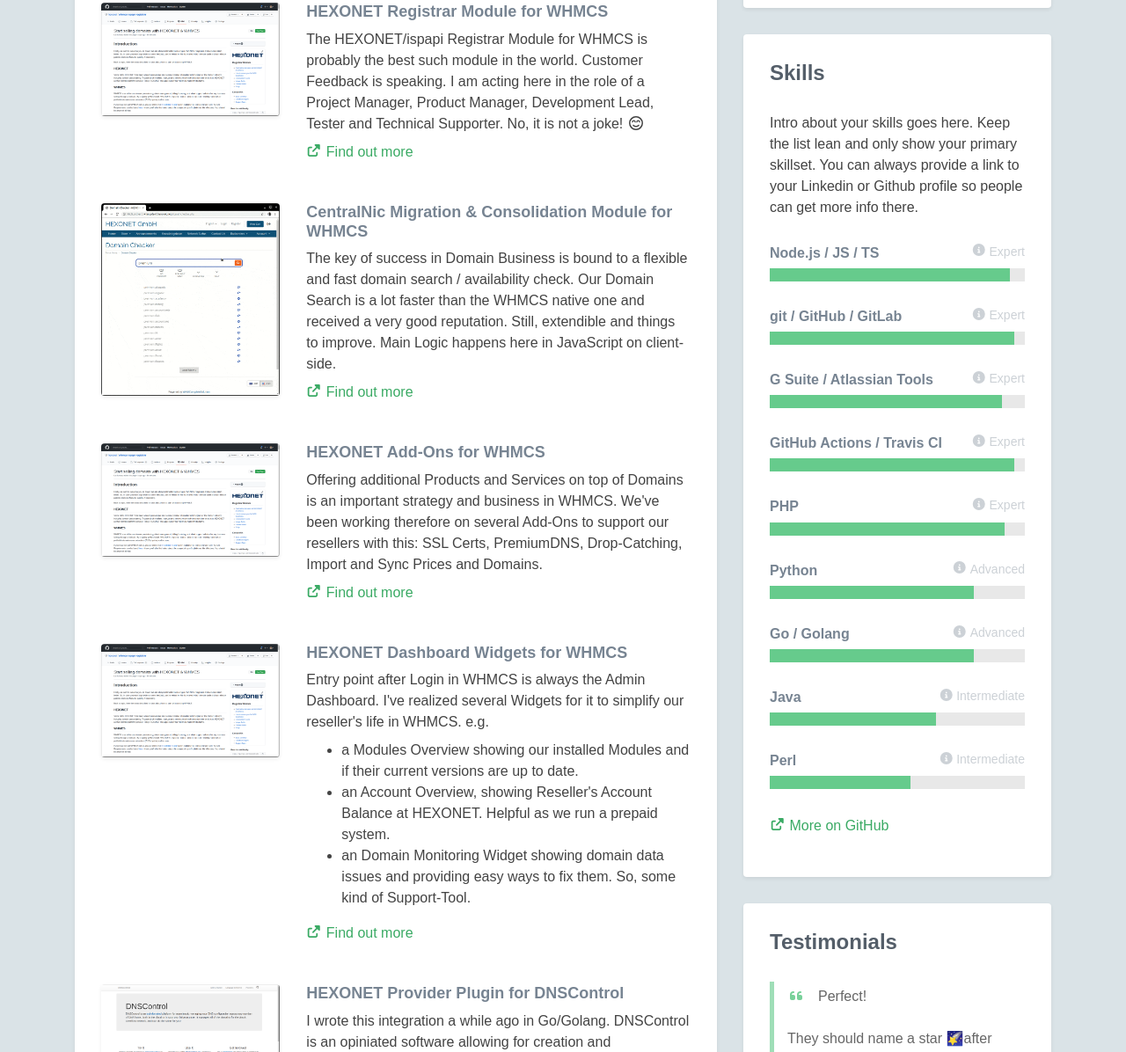
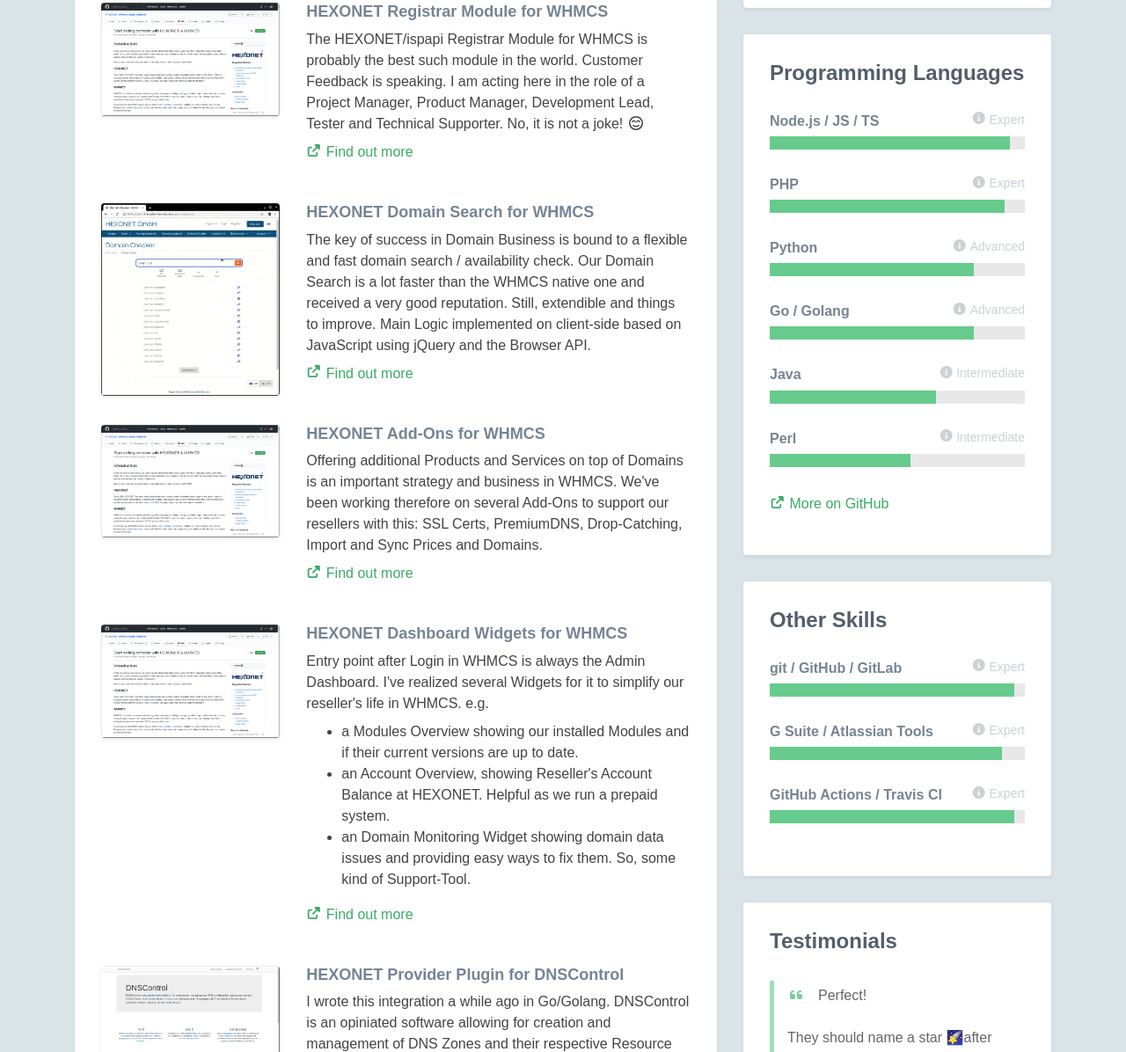
Before and after one commit to KaiSchwarz-cnic/KaiSchwarz-cnic, a website: page index.html in a window 1280 px wide. Shown: the part 1309-2505 px from the top of the page at 88% size. Drawn offline with Linux system fonts and the light colour scheme; a web font is replaced by a local one.

Commit message:
docs(skills): separated into two blocks; fixed texts

```diff
--- a/index.html
+++ b/index.html
@@ -49,11 +49,11 @@
                         <div class="content">
                             <p>I am a high-passionated <b>Software Development Lead</b> always driving my team and
                                 myself motivated in direction of better code quality, new technologies - making things
-                                better, more reliant, faster and automated as far as possible.
+                                better, more reliable, faster and automated as far as possible.
                                 <b>Web Development</b> - My hobby went to profession and though it ended in a big
                                 passion. Clientside, serverside and fullstack projects are my daily enjoyed work. Web
                                 Development is imho the fastest evolving section of Software Engineering and therefore
-                                bound to continous self-development in direction of new technologies, generics,
+                                bound to continuous self-development in direction of new technologies, generics,
                                 automation and quality assurance.
                             </p>
                         </div>
@@ -64,9 +64,7 @@
                     <div class="section-inner shadow-sm rounded">
                         <h2 class="heading">My Projects</h2>
                         <div class="content">
-
                             <div class="item featured text-center">
-
                                 <div class="featured-image has-ribbon">
                                     <a href="https://github.com/papakai/" target="_blank"><img
                                             class="img-fluid project-image rounded shadow-sm"
@@ -78,7 +76,6 @@
                                 </div>
 
                                 <h3 class="title mb-3">CentralNic WHMCS-based Domain Migration Tool</a></h3>
-
                                 <div class="desc text-left">
                                     <p>Bulk Transfers are not supported in WHMCS and there's no Migration
                                         Tool available on the market. So, Migrations in WHMCS are bound to a lot effort
@@ -122,12 +119,13 @@
                                 </a>
                                 <div class="desc col-md-8 col-12">
                                     <h3 class="title"><a href="https://github.com/hexonet/whmcs-ispapi-domainchecker"
-                                            target="_blank">CentralNic Migration & Consolidation Module for WHMCS</a>
+                                            target="_blank">HEXONET Domain Search for WHMCS</a>
                                     </h3>
                                     <p class="mb-2">The key of success in Domain Business is bound to a flexible and
                                         fast domain search / availability check. Our Domain Search is a lot faster than
                                         the WHMCS native one and received a very good reputation. Still, extendible and
-                                        things to improve. Main Logic happens here in JavaScript on client-side.
+                                        things to improve. Main Logic implemented on client-side based on JavaScript
+                                        using jQuery and the Browser API.
                                     </p>
                                     <p><a class="more-link" href="https://github.com/hexonet/whmcs-ispapi-domainchecker"
                                             target="_blank"><i class="fas fa-external-link-alt"></i>Find out more</a>
@@ -369,12 +367,9 @@
 
                 <aside class="skills aside section">
                     <div class="section-inner shadow-sm rounded">
-                        <h2 class="heading">Skills</h2>
+                        <h2 class="heading">Programming Languages</h2>
                         <div class="content">
-                            <p class="intro">
-                                Intro about your skills goes here. Keep the list lean and only show your primary
-                                skillset. You can always provide a link to your Linkedin or Github profile so people can
-                                get more info there.</p>
+                            <!--<p class="intro"> ... </p>-->
 
                             <div class="skillset">
                                 <div class="item">
@@ -384,33 +379,6 @@
                                                 class="fas fa-info-circle"></i>Expert</span></h3>
                                     <div class="level-bar">
                                         <div class="level-bar-inner" data-level="94%"></div>
-                                    </div>
-                                </div>
-                                <div class="item">
-                                    <h3 class="level-title">git / GitHub / GitLab<span class="level-label"
-                                            data-toggle="tooltip" data-placement="left" data-animation="true"
-                                            title="You can use the tooltip to explain more about your skill level..."><i
-                                                class="fas fa-info-circle"></i>Expert</span></h3>
-                                    <div class="level-bar">
-                                        <div class="level-bar-inner" data-level="96%"></div>
-                                    </div>
-                                </div>
-                                <div class="item">
-                                    <h3 class="level-title">G Suite / Atlassian Tools<span class="level-label"
-                                            data-toggle="tooltip" data-placement="left" data-animation="true"
-                                            title="You can use the tooltip to explain more about your skill level..."><i
-                                                class="fas fa-info-circle"></i>Expert</span></h3>
-                                    <div class="level-bar">
-                                        <div class="level-bar-inner" data-level="91%"></div>
-                                    </div>
-                                </div>
-                                <div class="item">
-                                    <h3 class="level-title">GitHub Actions / Travis CI<span class="level-label"
-                                            data-toggle="tooltip" data-placement="left" data-animation="true"
-                                            title="You can use the tooltip to explain more about your skill level..."><i
-                                                class="fas fa-info-circle"></i>Expert</span></h3>
-                                    <div class="level-bar">
-                                        <div class="level-bar-inner" data-level="96%"></div>
                                     </div>
                                 </div>
                                 <div class="item">
@@ -462,6 +430,44 @@
                                 </div>
                                 <p><a class="more-link" href="#"><i class="fas fa-external-link-alt"></i>More on
                                         GitHub</a></p>
+                            </div>
+                        </div>
+                    </div>
+                </aside>
+
+                <aside class="skills aside section">
+                    <div class="section-inner shadow-sm rounded">
+                        <h2 class="heading">Other Skills</h2>
+                        <div class="content">
+                            <!--<p class="intro"> ... </p>-->
+                            <div class="skillset">
+                                <div class="item">
+                                    <h3 class="level-title">git / GitHub / GitLab<span class="level-label"
+                                            data-toggle="tooltip" data-placement="left" data-animation="true"
+                                            title="You can use the tooltip to explain more about your skill level..."><i
+                                                class="fas fa-info-circle"></i>Expert</span></h3>
+                                    <div class="level-bar">
+                                        <div class="level-bar-inner" data-level="96%"></div>
+                                    </div>
+                                </div>
+                                <div class="item">
+                                    <h3 class="level-title">G Suite / Atlassian Tools<span class="level-label"
+                                            data-toggle="tooltip" data-placement="left" data-animation="true"
+                                            title="You can use the tooltip to explain more about your skill level..."><i
+                                                class="fas fa-info-circle"></i>Expert</span></h3>
+                                    <div class="level-bar">
+                                        <div class="level-bar-inner" data-level="91%"></div>
+                                    </div>
+                                </div>
+                                <div class="item">
+                                    <h3 class="level-title">GitHub Actions / Travis CI<span class="level-label"
+                                            data-toggle="tooltip" data-placement="left" data-animation="true"
+                                            title="You can use the tooltip to explain more about your skill level..."><i
+                                                class="fas fa-info-circle"></i>Expert</span></h3>
+                                    <div class="level-bar">
+                                        <div class="level-bar-inner" data-level="96%"></div>
+                                    </div>
+                                </div>
                             </div>
                         </div>
                     </div>
--- a/package.json
+++ b/package.json
@@ -29,11 +29,9 @@
     "Team",
     "Lead"
   ],
-  "devDependencies": {},
-  "scripts": {},
-  "dependencies": {
+  "devDependencies": {
+    "@fortawesome/fontawesome-free": "^5.15.2",
     "bootstrap": "^4.6.0",
-    "fontawesome": "^5.6.3",
     "jquery": "^3.5.1",
     "popper.js": "^1.16.1"
   }
```
Also changed, not shown: 2 other files.
